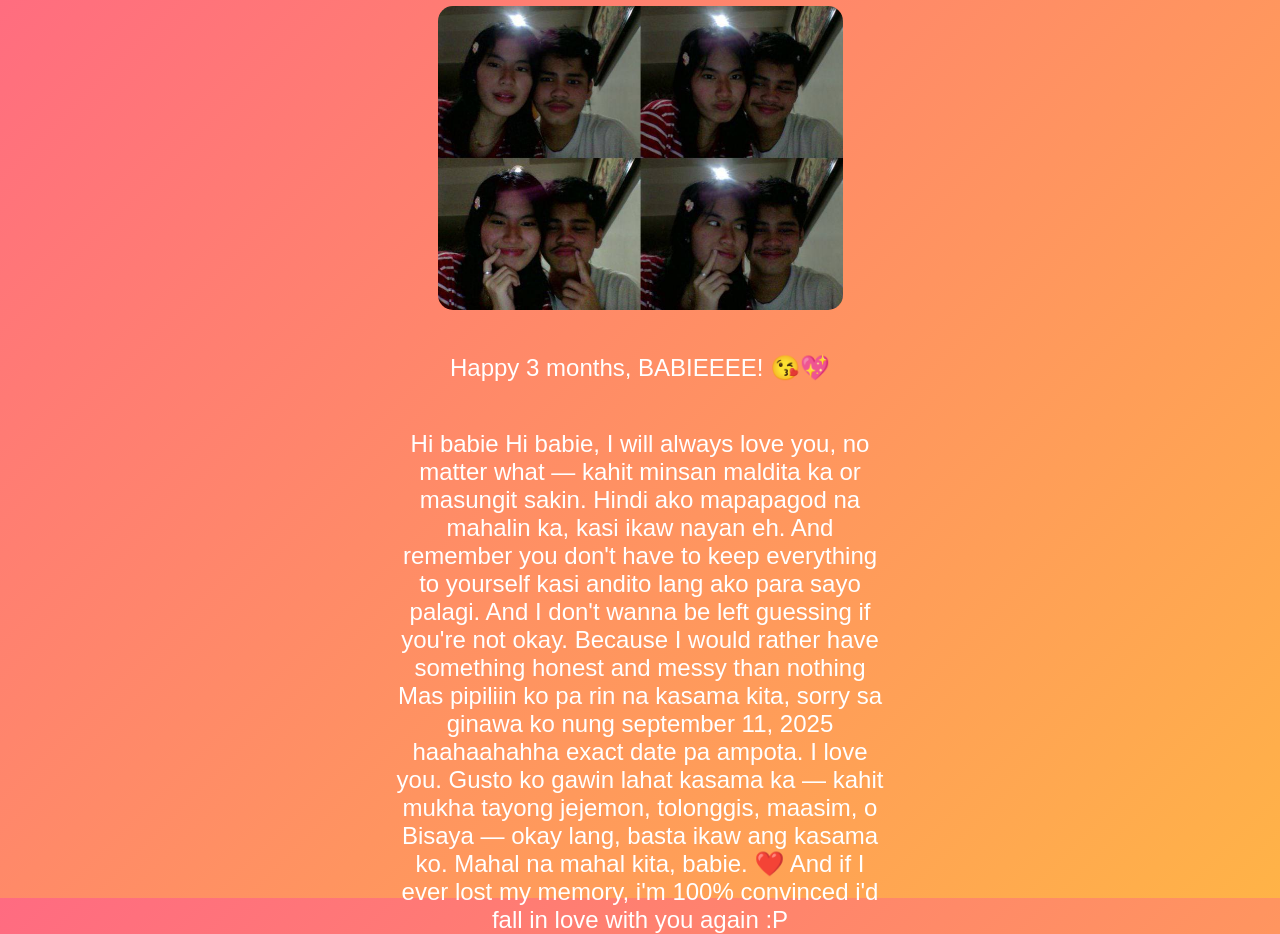
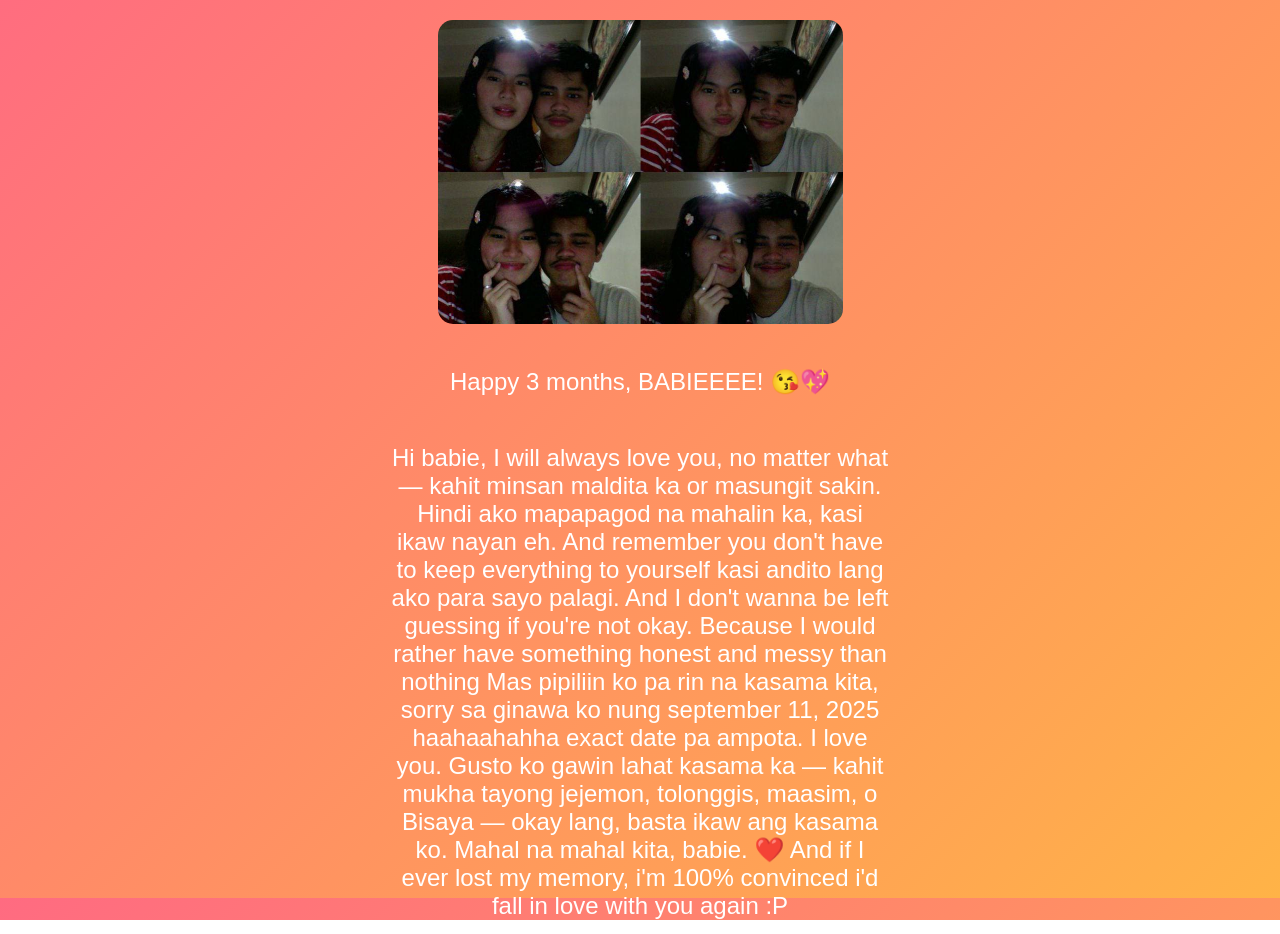
Before and after one commit to francbustamante123-code/happy3monthsary-website, a plain HTML site: page SURPRISE.html in a window 1280 px wide. Shown: the part 62-996 px from the top of the page. Drawn offline with Linux system fonts and the light colour scheme.

Commit message:
Update SURPRISE.html

```diff
--- a/SURPRISE.html
+++ b/SURPRISE.html
@@ -57,7 +57,7 @@
   <h1>🎉 Surprise! akala mo tapos na no 🎉</h1>
   <img src="ohmygosh.jpg" alt="Heart Surprise Image" />
   <p>Happy 3 months, BABIEEEE! 😘💖<br>
-  <p>Hi babie
+  <p>
 
 Hi babie,
 
```
